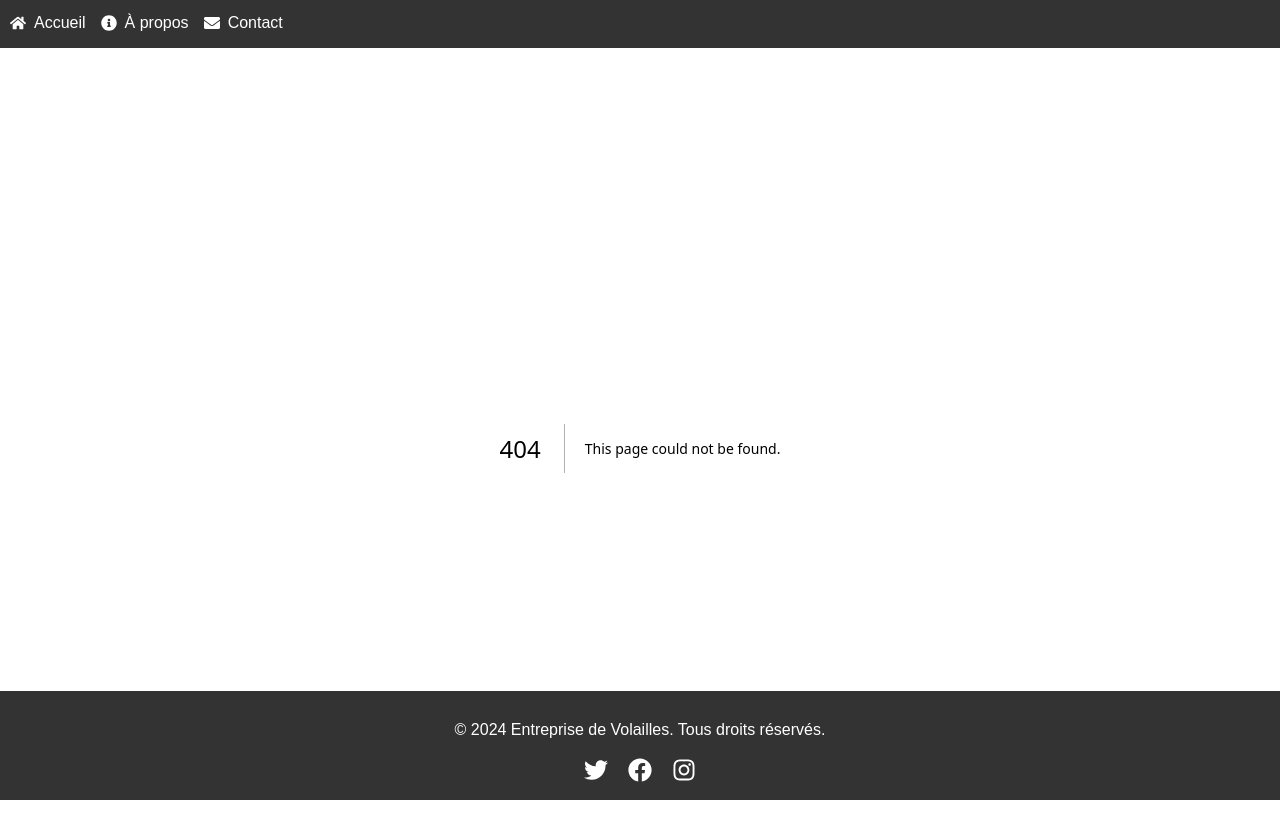
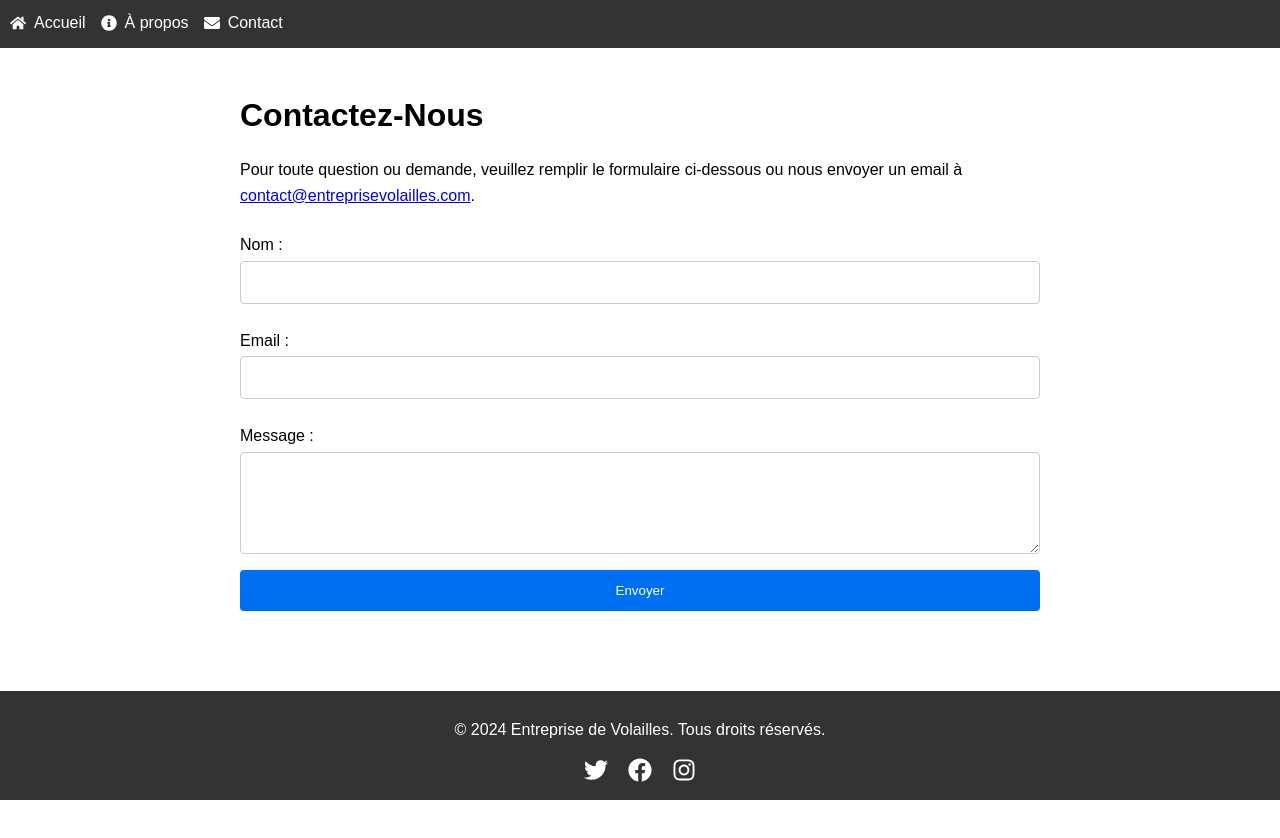
Before and after one commit to SilentCraftsman/Ferme-en-Bray, a Next.js app: page /contact in a window 1280 px wide. Before the commit this address had no page. Shown: the top 838 px of the page. After the commit the page ends 800 px from the top, so only its background shows below. Built offline with nearby package versions, Linux system fonts and the light colour scheme.

Commit message:
Enlever la partie "contact" inutile

```diff
--- a/app/about/page.js
+++ b/app/about/page.js
@@ -28,11 +28,6 @@ export default function AboutPage() {
                 sans relâche pour garantir la qualité de nos produits et le service à la clientèle.
                 Nous croyons en la collaboration et en l'innovation pour atteindre nos objectifs.
             </p>
-            <h2>Contact</h2>
-            <p>
-                Pour en savoir plus sur nos produits ou pour toute autre demande, n'hésitez pas à nous
-                contacter à l'adresse <a href="mailto:contact@entreprisevolailles.com">contact@entreprisevolailles.com</a>.
-            </p>
         </div>
     );
 }
--- /dev/null
+++ b/app/api/contact/route.js
@@ -0,0 +1,11 @@
+// app/api/contact/route.js
+export async function POST(request) {
+    const { name, email, message } = await request.json();
+
+    // Vous pouvez ajouter ici la logique pour envoyer un email ou enregistrer les données.
+
+    return new Response(JSON.stringify({ message: 'Votre message a été envoyé avec succès.' }), {
+        headers: { 'Content-Type': 'application/json' },
+        status: 200,
+    });
+}
--- /dev/null
+++ b/app/contact/page.js
@@ -0,0 +1,31 @@
+// app/contact/page.js
+import '../../styles/contact.css';
+
+export const metadata = {
+    title: 'Contact - Entreprise de Volailles',
+    description: 'Contactez l\'Entreprise de Volailles pour toute demande.',
+};
+
+export default function ContactPage() {
+    return (
+        <div className="contact-container">
+            <h1>Contactez-Nous</h1>
+            <p>
+                Pour toute question ou demande, veuillez remplir le formulaire ci-dessous ou nous
+                envoyer un email à <a href="mailto:contact@entreprisevolailles.com">contact@entreprisevolailles.com</a>.
+            </p>
+            <form className="contact-form" method="POST" action="/api/contact">
+                <label htmlFor="name">Nom :</label>
+                <input type="text" id="name" name="name" required />
+
+                <label htmlFor="email">Email :</label>
+                <input type="email" id="email" name="email" required />
+
+                <label htmlFor="message">Message :</label>
+                <textarea id="message" name="message" rows="5" required></textarea>
+
+                <button type="submit">Envoyer</button>
+            </form>
+        </div>
+    );
+}
--- /dev/null
+++ b/styles/contact.css
@@ -0,0 +1,46 @@
+/* styles/contact.css */
+.contact-container {
+    max-width: 800px;
+    margin: 0 auto;
+    padding: 20px;
+    line-height: 1.6;
+}
+
+.contact-container h1 {
+    font-size: 2rem;
+    margin-bottom: 1rem;
+}
+
+.contact-container p {
+    margin-bottom: 1rem;
+}
+
+.contact-form {
+    display: flex;
+    flex-direction: column;
+}
+
+.contact-form label {
+    margin: 0.5rem 0 0.2rem;
+}
+
+.contact-form input,
+.contact-form textarea {
+    padding: 0.8rem;
+    border: 1px solid #ccc;
+    border-radius: 4px;
+    margin-bottom: 1rem;
+}
+
+.contact-form button {
+    padding: 0.8rem;
+    background-color: #0070f3;
+    color: white;
+    border: none;
+    border-radius: 4px;
+    cursor: pointer;
+}
+
+.contact-form button:hover {
+    background-color: #005bb5;
+}
```
